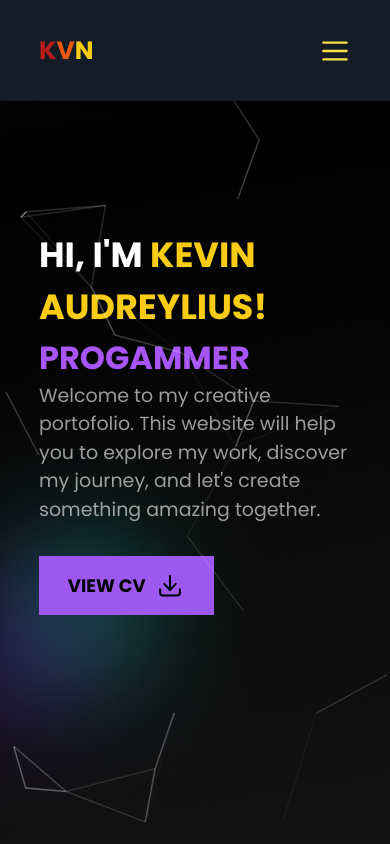
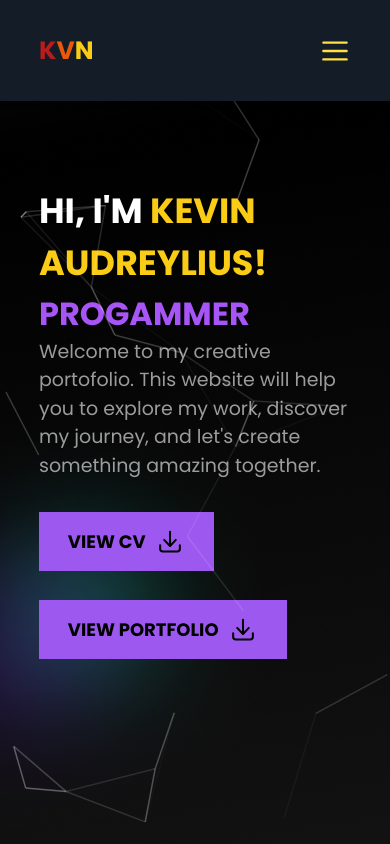
Before and after one commit to KevinAudreylius/Portofolio-2024, a Next.js app: page / in a window 390 px wide. Shown: the top 844 px of the page. Built offline with nearby package versions, Linux system fonts and the light colour scheme.

Commit message:
Update Hero.tsx

```diff
--- a/components/Hero.tsx
+++ b/components/Hero.tsx
@@ -17,9 +17,17 @@ const Hero = () => {
                 Welcome to my creative portofolio. This website will help you to explore my work, discover my journey, and let's create something amazing together.
             </p>
             <div className='mt-[2rem] flex-col space-y-6 sm:space-y-0 sm:flex sm:flex-row items-center sm:space-x-6'>
-                <a href="https://github.com/KevinAudreylius/portofolio-2024/blob/asset/CV%20.pdf" target="_blank" rel="noopener noreferrer">
+                <div className='md:pb-[0rem] pb-[1.8rem]'>
+                    <a href="https://github.com/KevinAudreylius/portofolio-2024/blob/asset/CV%20.pdf" target="_blank" rel="noopener noreferrer">
+                        <button className='px-[1.8rem] hover:bg-yellow-400 transition-all duration-200 py-[1rem] text-[18px] font-bold uppercase bg-[#9D59EF] text-black flex items-center space-x-2'>
+                            <p> View CV </p>
+                            <ArrowDownTrayIcon className='w-[2rem] h-[1.7rem] text-black'/>
+                        </button>
+                    </a>
+                </div>
+                <a href="https://github.com/KevinAudreylius/portofolio-2024/blob/asset/PORTFOLIO.pdf" target="_blank" rel="noopener noreferrer">
                     <button className='px-[1.8rem] hover:bg-yellow-400 transition-all duration-200 py-[1rem] text-[18px] font-bold uppercase bg-[#9D59EF] text-black flex items-center space-x-2'>
-                        <p> View CV </p>
+                        <p> View PORTFOLIO </p>
                         <ArrowDownTrayIcon className='w-[2rem] h-[1.7rem] text-black'/>
                     </button>
                 </a>
```
